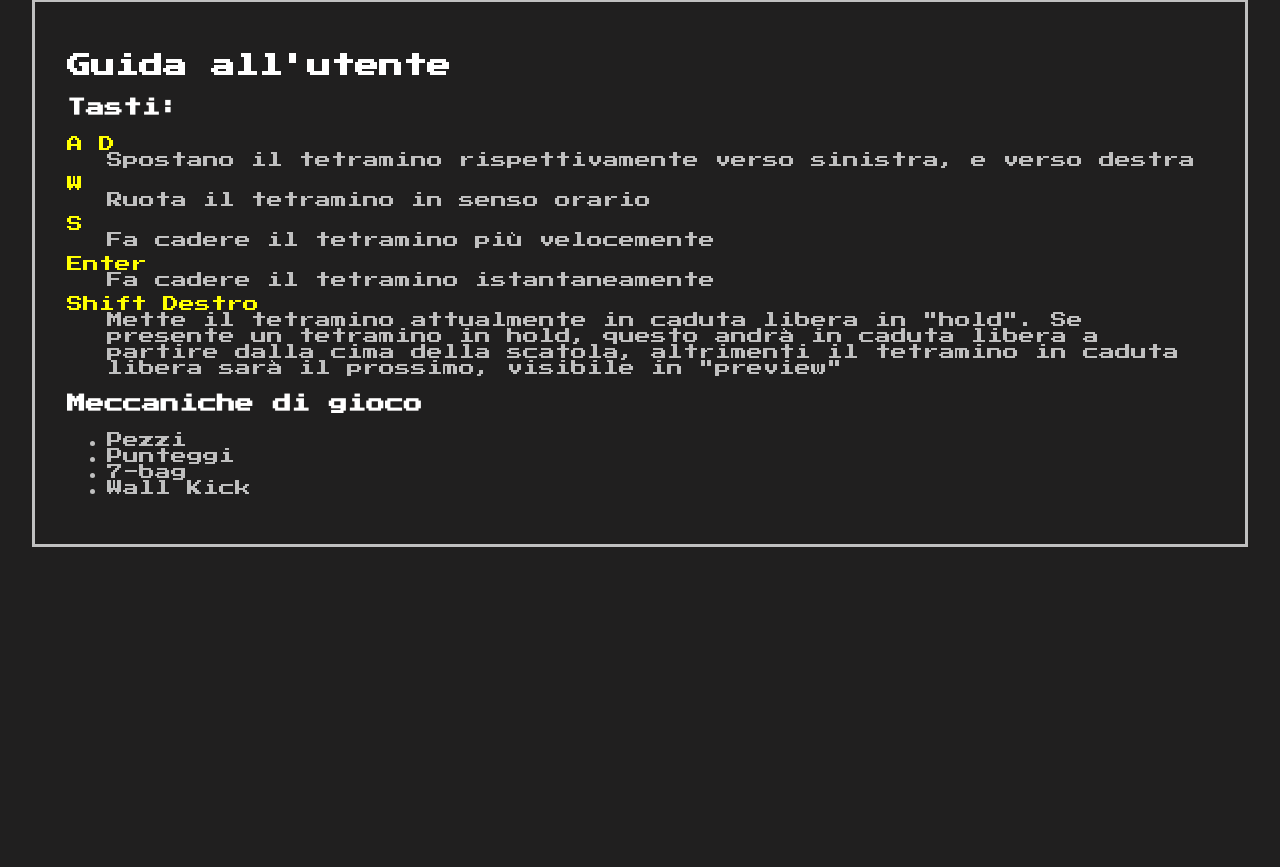
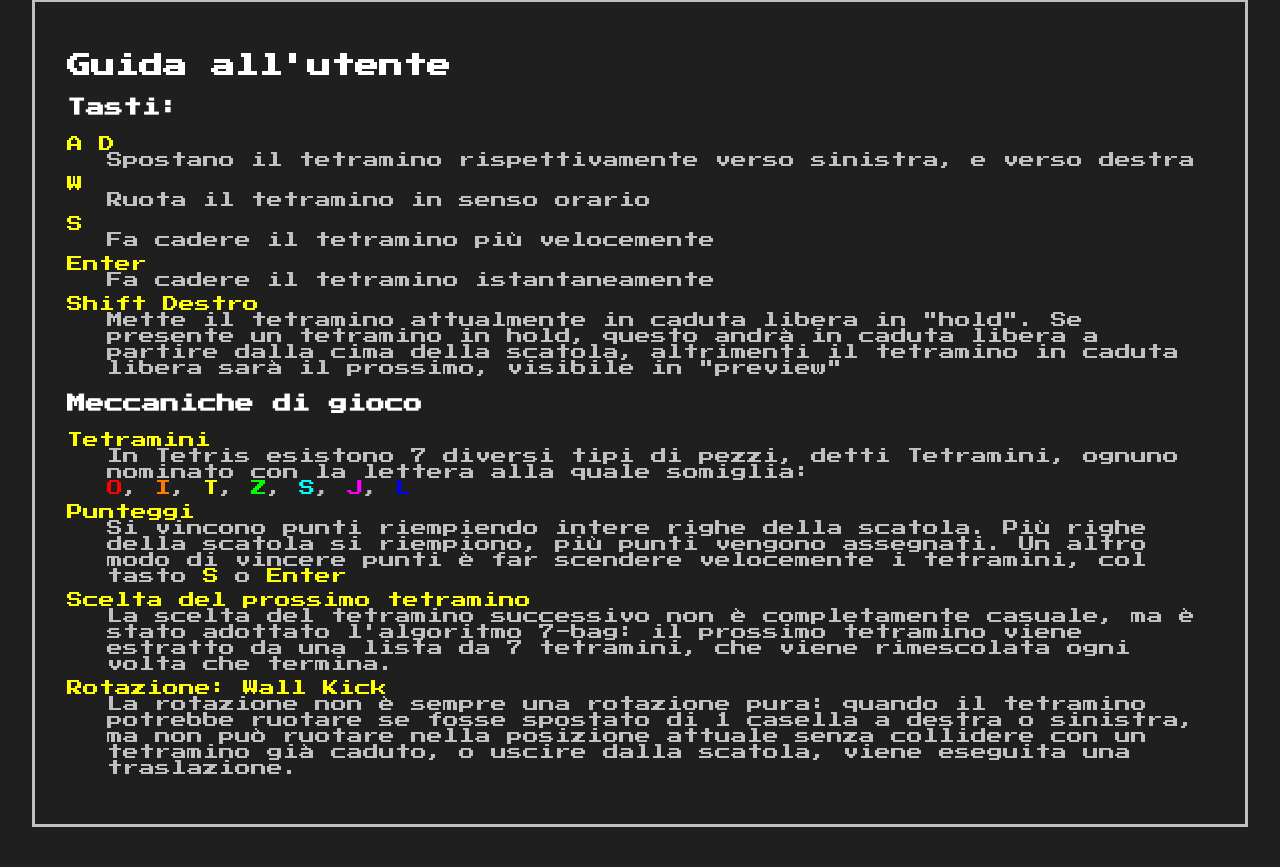
Before and after one commit to balpie/tritesWebApp, a PHP site: page /php/guida.php in a window 1280 px wide. Shown: the part 73-940 px from the top of the page. Before the commit the page ends 620 px from the top, so only its background shows below. Run offline with PHP 8.4, Linux system fonts and the light colour scheme.

Commit message:
Aggiunto roba a guida

```diff
--- a/css/guida.css
+++ b/css/guida.css
@@ -13,3 +13,42 @@
 dd{
     margin-bottom: 0.5em;
 }
+
+ul{
+    list-style: none;
+}
+
+dd > span.I{
+    background-color: #201f1f;
+    color: rgb(255, 123, 0);
+}
+
+dd > span.L{
+    background-color: #201f1f;
+    color: blue;
+}
+
+dd > span.J{
+    background-color: #201f1f;
+    color: rgb(255, 0, 255);
+}
+
+dd > span.T{
+    background-color: #201f1f;
+    color: yellow;
+}
+
+dd > span.O{
+    background-color: #201f1f;
+    color: red;
+}
+
+dd > span.Z{
+    background-color: #201f1f;
+    color: rgb(0, 255, 0);
+}
+
+dd > span.S{
+    background-color: #201f1f;
+    color: rgb(0, 255, 255);
+}
--- a/css/navbar.css
+++ b/css/navbar.css
@@ -14,6 +14,7 @@
     margin: 0;
     text-align: center;
     text-shadow: 3px 3px 0 #201f1f;
+    background-color: #c0c0c0;
 }
 
 nav{
--- a/js/script.js
+++ b/js/script.js
@@ -199,18 +199,15 @@
 
 function scriviStatus(msg, color)
 {
-    console.log(`Stato prima: ${document.getElementById("Status").className}`)
     if(color !== "")
     {
         document.getElementById("Status").className = color;
     }
     document.getElementById("Status").innerText = msg;
-    console.log(`Stato dopo: ${document.getElementById("Status").className}`)
 }
 
 function pulisciBoard(brd)
 {
-    console.log(`[pulisciBoard]: ${brd[0][0].id}`);
     for(let i = 0; i < brd.length; i++)
     {
         for(let j = 0; j < brd[0].length; j++)
@@ -222,7 +219,6 @@
 
 function scriviHold(tipo)
 {
-    console.log("[scriviHold]")
     const coordinate = POSIZIONI_TETRAMINI[tipo][0];
     for(let i = 0; i < 4; i++)
     {
@@ -243,7 +239,6 @@
 
 function scriviPreview(tipo)
 {
-    console.log("[scriviPreview]")
     const coordinate = POSIZIONI_TETRAMINI[tipo][0];
     for(let i = 0; i < 4; i++)
     {
--- a/php/guida.php
+++ b/php/guida.php
@@ -57,12 +57,32 @@
                 <h3>
                     Meccaniche di gioco
                 </h3>
-                <ul>
-                    <li>Pezzi</li>
-                    <li>Punteggi</li>
-                    <li>7-bag</li>
-                    <li>Wall Kick</li>
-                </ul>
+                <dl>
+                    <dt>Tetramini</dt>
+                        <dd>
+                            In Tetris esistono 7 diversi tipi di pezzi, detti Tetramini, ognuno nominato
+                            con la lettera alla quale somiglia:
+                            <br>
+                <span class="O">O</span>, <span class="I">I</span>, <span class="T">T</span>, <span class="Z">Z</span>, <span class="S">S</span>, <span class="J">J</span>, <span class="L">L</span>
+                        <dd>
+                    <dt>Punteggi</dt>
+                        <dd>
+                            Si vincono punti riempiendo intere righe della scatola. Più righe della scatola si riempiono, più punti vengono assegnati.
+                            Un altro modo di vincere punti è far scendere velocemente i tetramini, col tasto <span class="T">S</span> o <span class="T">Enter</span>
+                        </dd>
+                    <dt>Scelta del prossimo tetramino</dt>
+                        <dd>
+                            La scelta del tetramino successivo non è completamente casuale, ma è
+                            stato adottato l'algoritmo 7-bag: il prossimo tetramino viene estratto da
+                            una lista da 7 tetramini, che viene rimescolata ogni volta che termina.
+                        </dd>
+                    <dt>Rotazione: Wall Kick</dt>
+                        <dd>
+                            La rotazione non è sempre una rotazione pura: quando il tetramino potrebbe ruotare se fosse spostato di 1
+                            casella a destra o sinistra, ma non può ruotare nella posizione attuale senza collidere
+                            con un tetramino già caduto, o uscire dalla scatola, viene eseguita una traslazione.
+                        </dd>
+                </dl>
             </article>
         </main>
     </body>
```
